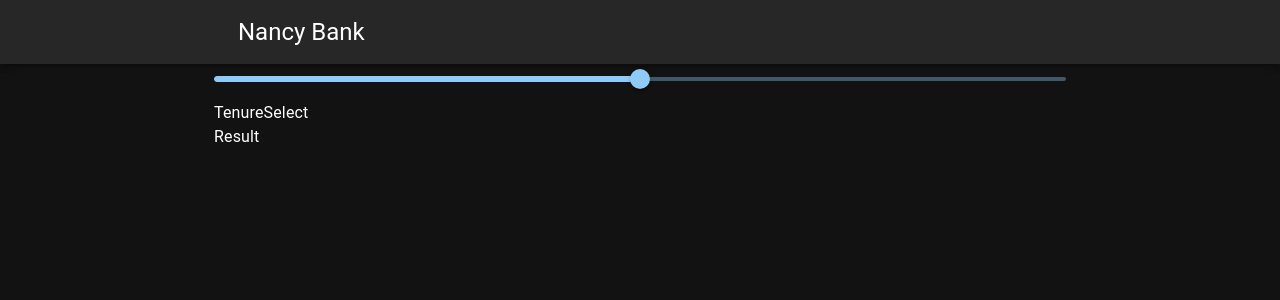
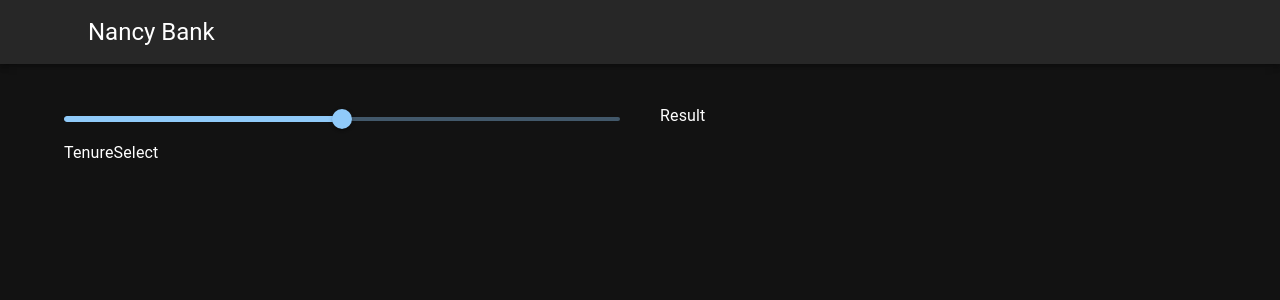
Before and after one commit to nancy-lee89/mortgage-calculator, a React (Create React App) app: page / in a window 1280 px wide. Shown: the top 300 px of the page. Built offline with nearby package versions, Linux system fonts and the light colour scheme.

Commit message:
Created a grid to separate child components

```diff
--- a/src/App.js
+++ b/src/App.js
@@ -4,15 +4,22 @@ import SliderSelect from "./components/SliderSelect";
 import TenureSelect from "./components/TenureSelect";
 import Result from "./components/Result";
 import Container from "@mui/material/Container";
+import { Grid } from "@mui/material";
 
 function App() {
   return (
     <div className="App">
       <Navbar />
-      <Container maxWidth="md">
-        <SliderSelect />
-        <TenureSelect />
-        <Result />
+      <Container maxWidth="lg" sx={{ marginTop: 5 }}>
+        <Grid container spacing={5}>
+          <Grid item xs={12} md={6}>
+            <SliderSelect />
+            <TenureSelect />
+          </Grid>
+          <Grid item xs={12} md={6}>
+            <Result />
+          </Grid>
+        </Grid>
       </Container>
     </div>
   );
--- a/src/components/Navbar.js
+++ b/src/components/Navbar.js
@@ -7,7 +7,7 @@ import { Container } from "@mui/system";
 const Navbar = () => {
   return (
     <AppBar position="static">
-      <Container maxWidth="md">
+      <Container maxWidth="lg">
         <Toolbar>
           <Typography variant="h5">Nancy Bank</Typography>
         </Toolbar>
```
